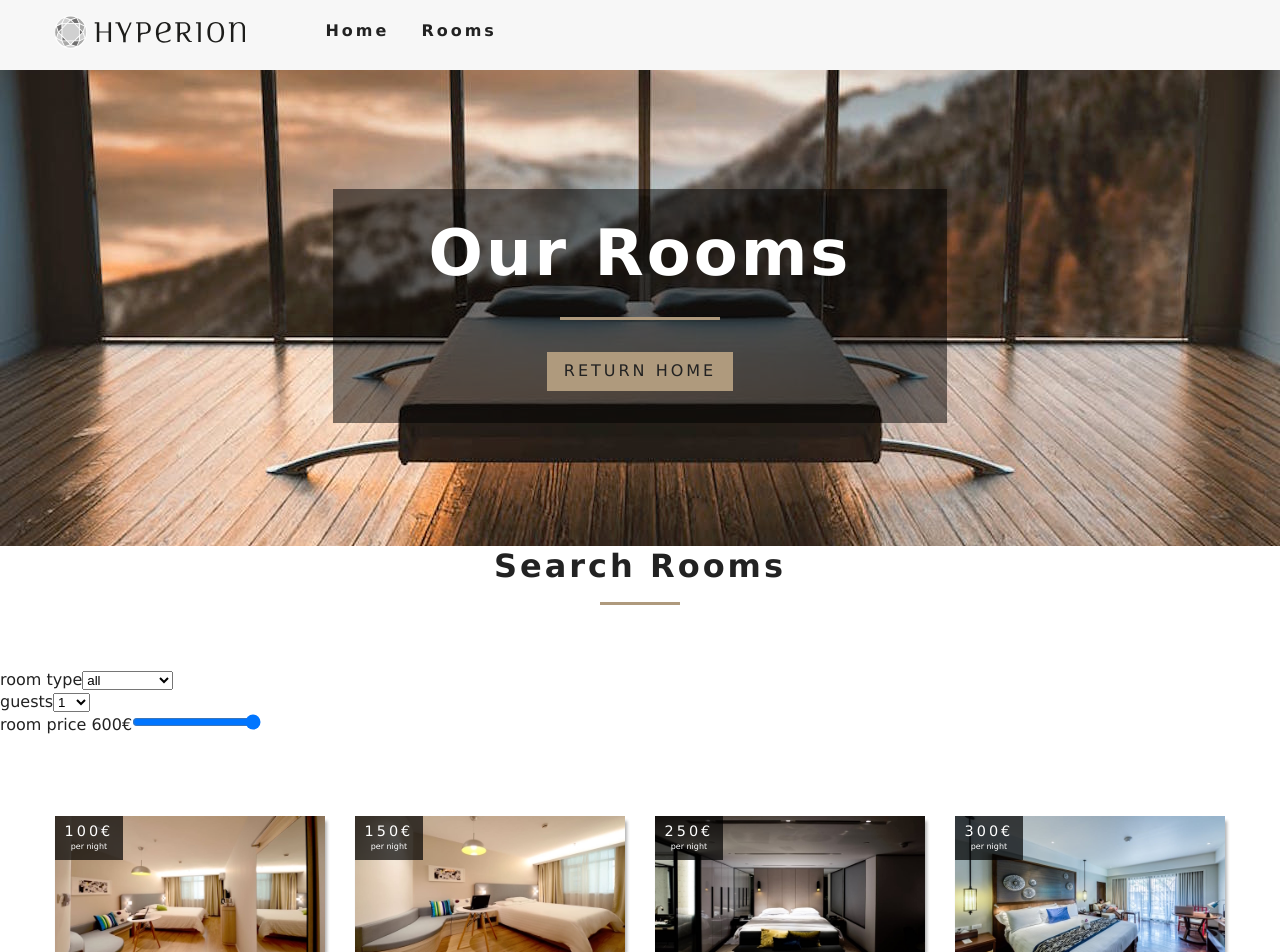
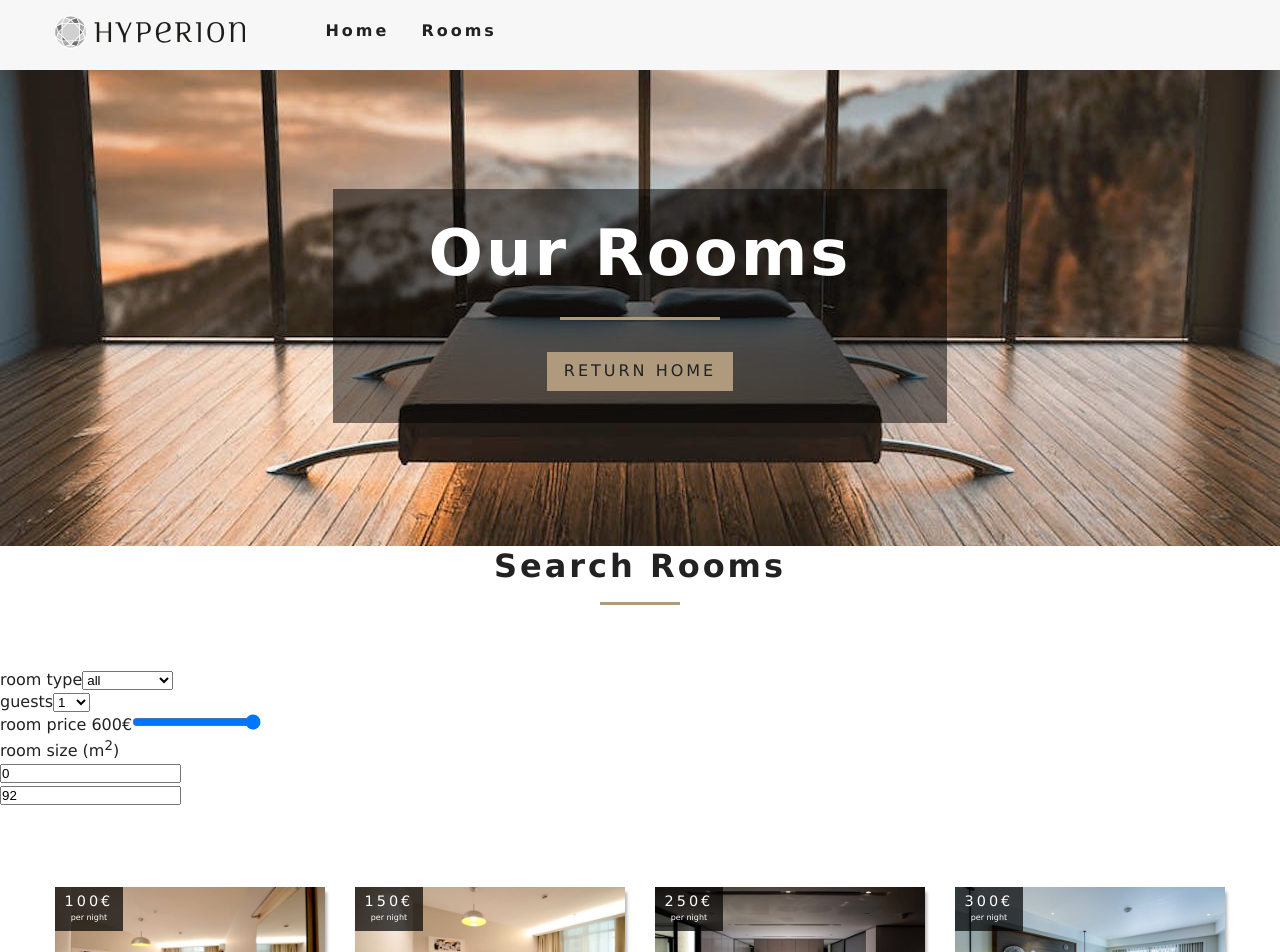
Before and after one commit to BitBravo/react-hotel-book, a React (Create React App) app: page /rooms in a window 1280 px wide. Shown: the top 952 px of the page. Built offline with nearby package versions, Linux system fonts and the light colour scheme.

Commit message:
Filter rooms by size

```diff
--- a/src/components/Context.js
+++ b/src/components/Context.js
@@ -91,6 +91,11 @@ export default class RoomProvider extends Component {
     // filter by price
     tempRooms = tempRooms.filter(room => room.price < price);
 
+    // filter by size
+    tempRooms = tempRooms.filter(
+      room => room.size >= minSize && room.size <= maxSize
+    );
+
     this.setState({ sortedRooms: tempRooms });
   };
 
--- a/src/components/RoomsFilter.js
+++ b/src/components/RoomsFilter.js
@@ -80,6 +80,32 @@ export default function RoomsFilter({ rooms }) {
             onChange={handleChange}
           />
         </div>
+
+        <div className="form-group">
+          <label htmlFor="size">
+            room size (m<sup>2</sup>)
+          </label>
+          <div className="size-inputs">
+            <input
+              className="size-input"
+              type="number"
+              name="minSize"
+              id="size"
+              value={minSize}
+              onChange={handleChange}
+            />
+          </div>
+          <div className="size-inputs">
+            <input
+              className="size-input"
+              type="number"
+              name="maxSize"
+              id="size"
+              value={maxSize}
+              onChange={handleChange}
+            />
+          </div>
+        </div>
       </form>
     </section>
   );
```
